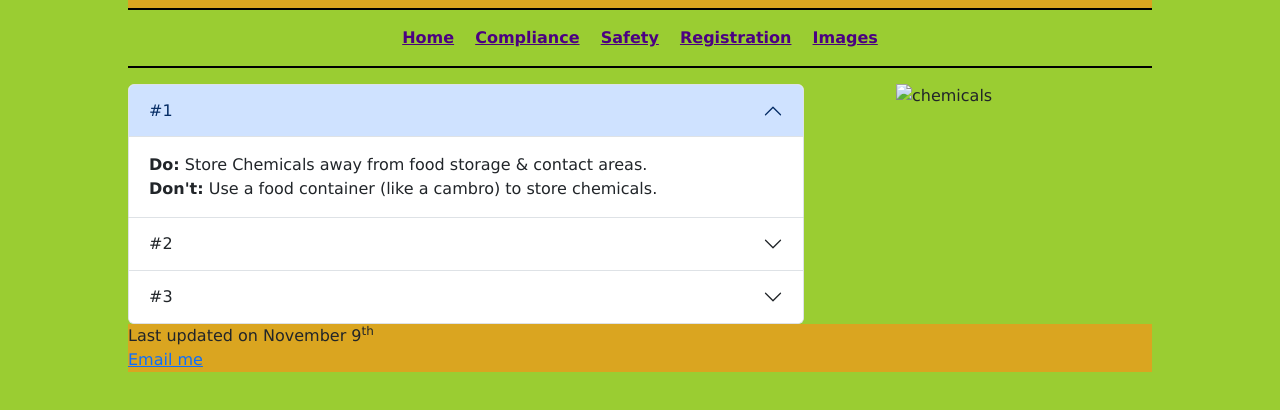
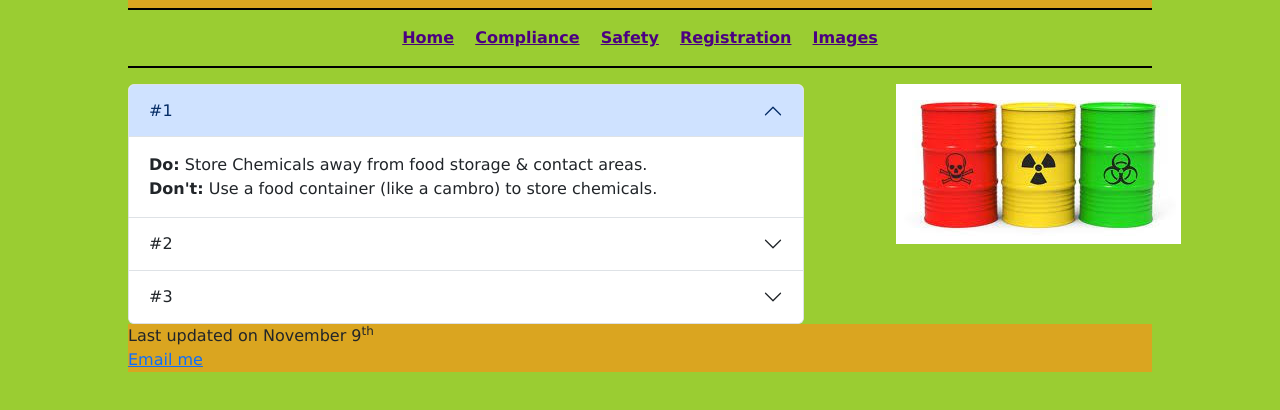
Before and after one commit to Dineeto13/Project-2-2, a plain HTML site: page safety.html in a window 1280 px wide. Shown: the part 136-546 px from the top of the page. Drawn offline with nearby package versions, Linux system fonts and the light colour scheme.

Commit message:
Update safety.html

```diff
--- a/safety.html
+++ b/safety.html
@@ -67,7 +67,7 @@
 </main>
 
 <aside>
-<img src="/images/chemicals.jpg" alt="chemicals">
+<img src="chemicals.jpg" alt="chemicals">
 </aside>
 
 <footer>
```
